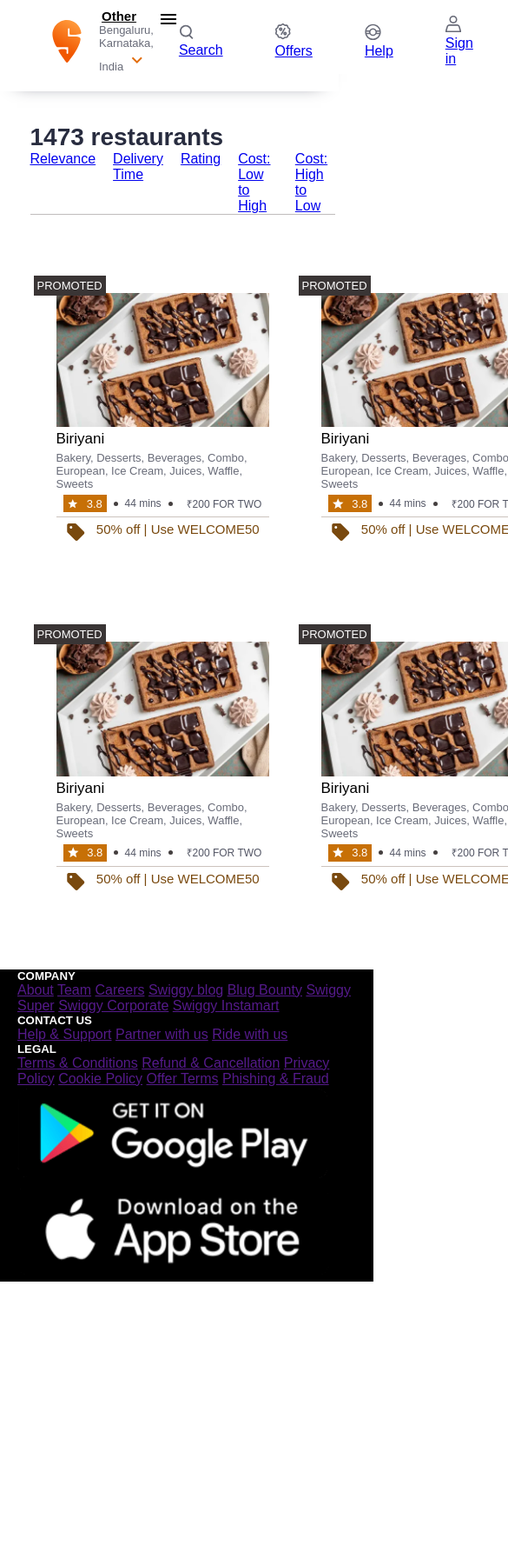
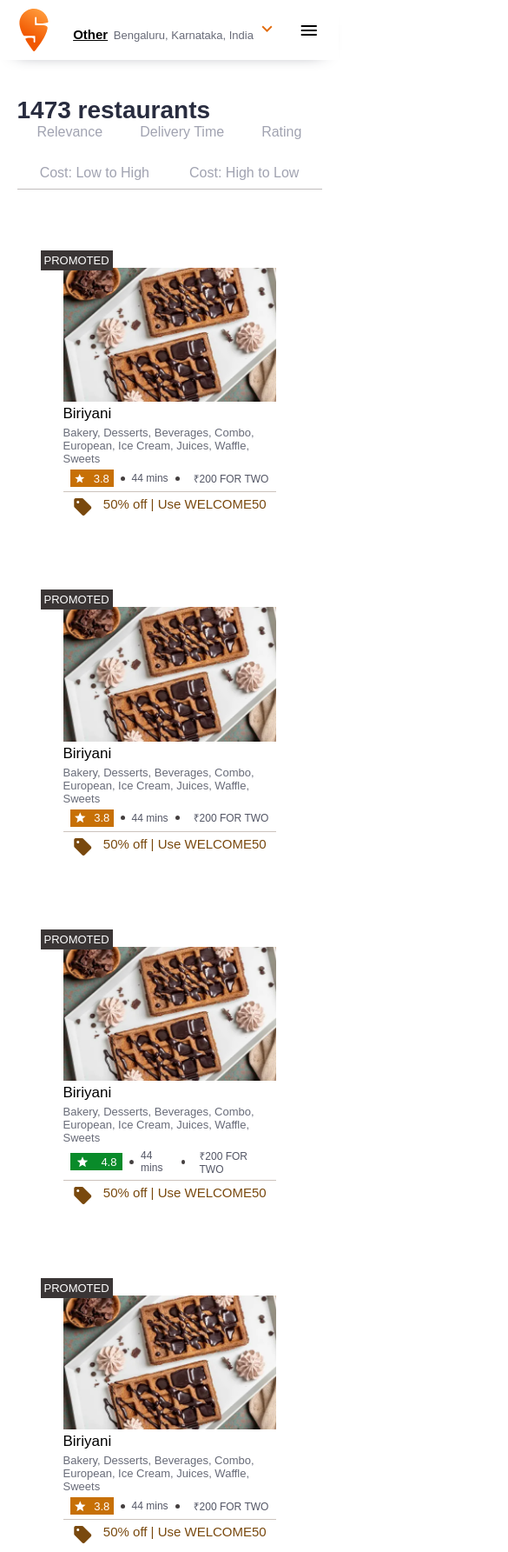
Before and after one commit to aFarhin/SWIGGY-Clone, a plain HTML site: page index.html in a window 390 px wide. Shown: the top 1785 px of the page at 87% size, 585 px wide, since content can reach past the window. Before the commit the page ends 1474 px from the top, so only its background shows below. Drawn offline with Linux system fonts and the light colour scheme.

Commit message:
Update style.css

```diff
--- a/style.css
+++ b/style.css
@@ -4,20 +4,38 @@
     font-family: 'Mulish', sans-serif;
 }
 
+.html {
+    background-color: #fBfBfB;
+}
+
 /* 1st nav */
 .nav-container {
     display: flex;
-    justify-content: space-between;
+    justify-content: space-around;
     box-shadow: 0 9px 20px -20px rgb(40, 44, 63);
     padding: 10px;
-    padding-bottom: 20px;
-    padding-right: 90px;
-    padding-left: 50px;
     margin-bottom: 40px;
     position: sticky;
     z-index: 10;
     top: 0;
     background-color: white;
+    align-items: center;
+}
+
+.menu {
+    visibility: hidden;
+}
+
+.menu:hover+.right {
+    display: flex;
+    flex-flow: column wrap;
+    position: absolute;
+    top: 68px;
+    right: 0;
+    width: 150px;
+    height: 100vh;
+    justify-content: flex-start;
+    padding-top: 20px;
 }
 
 .other {
@@ -41,11 +59,10 @@
     color: #686b78;
     background-color: white;
     font-weight: 300;
-    margin-left: 5px;
-    padding-left: 5px;
     font-size: 13px;
     cursor: pointer;
 }
+
 
 .right {
     display: flex;
@@ -53,8 +70,13 @@
     align-items: center;
     gap: 60px;
     cursor: pointer;
-    color: #686b78;
+    color: #51535d;
     background-color: white;
+}
+
+a {
+    text-decoration: none;
+    color: #a1a3b1;
 }
 
 .logo {
@@ -76,6 +98,8 @@
     margin: auto;
     margin-top: 40px;
     padding-left: 30px;
+    padding: 5px;
+    padding-bottom: 16px;
 }
 
 
@@ -91,16 +115,24 @@
 
 .nav-container1>.right-half {
     display: flex;
+    flex-flow: row wrap;
+    justify-content: space-evenly;
     gap: 20px;
     margin: 0;
-    color: #686b78;
+    color: #a5a8af;
     font-size: 16px;
     cursor: pointer;
     font-weight: 300;
 }
 
-.nav-container1>.right-half>span {
-    font-weight: 300;
+.right-half span {
+    padding-bottom: 9px;
+    font-weight: lighter;
+}
+
+.right-half span:hover {
+    border-bottom: solid .1px rgb(188, 172, 172);
+
 }
 
 
@@ -201,7 +233,7 @@ h3 {
 
 .card:hover {
     outline: solid 0.5px rgb(204, 195, 189);
-    box-shadow: 2 10px 20px -20px rgb(40, 44, 63);
+    box-shadow: 3px 10px 25px -20px rgb(40, 44, 63);
 
 }
 
@@ -238,42 +270,90 @@ h3 {
 /* footer section */
 
 .footer {
-    padding: 0 20px;
-    z-index: 10;
-    background-color: #000;
-    min-height: 298px;
-    width: 100%;
-    color: #fff;
-    overflow: scroll;
+    background-color: black;
+    display: grid;
+    grid-template-columns: repeat(4, 1fr);
+    padding: 100px;
 }
 
-.footer1 {
-    width: 100%;
-    display: flex;
-    background-color: #000000;
-    justify-content: space-around;
-    max-width: 1200px;
-    min-width: 1200px;
-    margin: 0 auto;
-    padding: 76px 0;
-    height: 100%;
+h5 {
+    color: #808080;
+    margin: 10px 0px;
 }
 
-.details {
-    color: #948e8e;
-    font-size: 15px;
-    font-weight: 600;
-    width: 300px;
-    margin: 26px 0px 10px 15px;
+.footer>div {
+    display: flex;
+    flex-flow: column wrap;
+    gap: 8px;
 }
 
-.footer-ul {
-    list-style: none;
-    display: flex;
-    flex-direction: column;
+.footer>div>a {
+    color: white;
+    text-decoration: none;
 }
 
-.footer-li {
-    padding: 20px 10px 2px 0px;
-    color: rgb(214, 201, 201);
+.footer img {
+    width: 150px;
+    border: 2px solid gray;
+    border-radius: 10px;
 }
+
+.footer img:hover {
+    width: 160px;
+}
+
+.store-container {
+    align-items: center;
+    gap: 100px;
+}
+
+.footer a {
+    font-weight: 300;
+}
+
+.footer a:hover {
+    font-weight: bold;
+}
+
+/* responsive view */
+
+@media (max-width: 800px) {
+    .card-container {
+        grid-template-columns: repeat(2, auto);
+    }
+
+    .footer {
+        grid-template-columns: repeat(2, auto)
+    }
+
+    .menu {
+        visibility: visible;
+    }
+
+    .right {
+        display: none;
+    }
+
+    .menu:hover+.right {
+        display: flex;
+        flex-flow: column wrap;
+        position: absolute;
+        top: 65px;
+        right: 0;
+        width: 150px;
+        height: 100vh;
+        justify-content: flex-start;
+    }
+}
+
+@media (max-width: 600px) {
+    .card-container {
+        grid-template-columns: auto;
+        justify-items: center;
+    }
+
+    .footer {
+        grid-template-columns: auto;
+        gap: 20px;
+    }
+}
```
